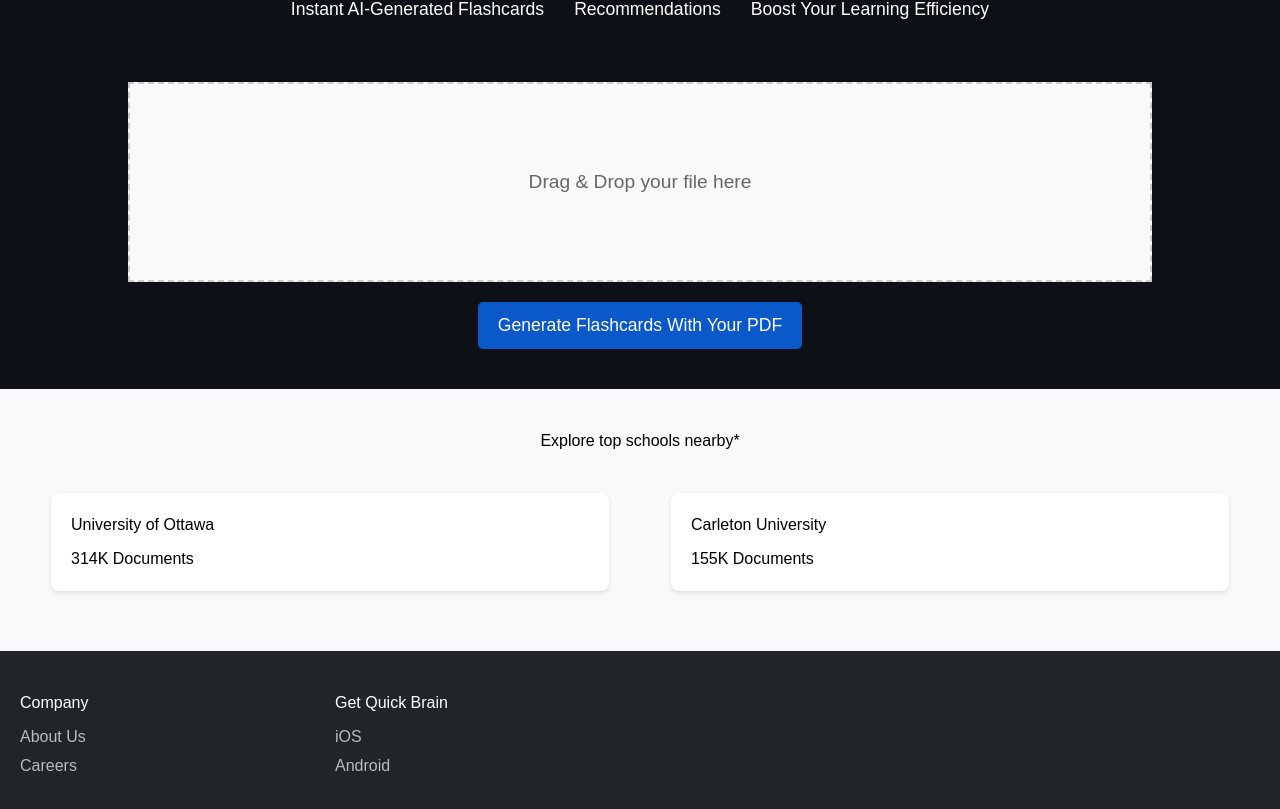
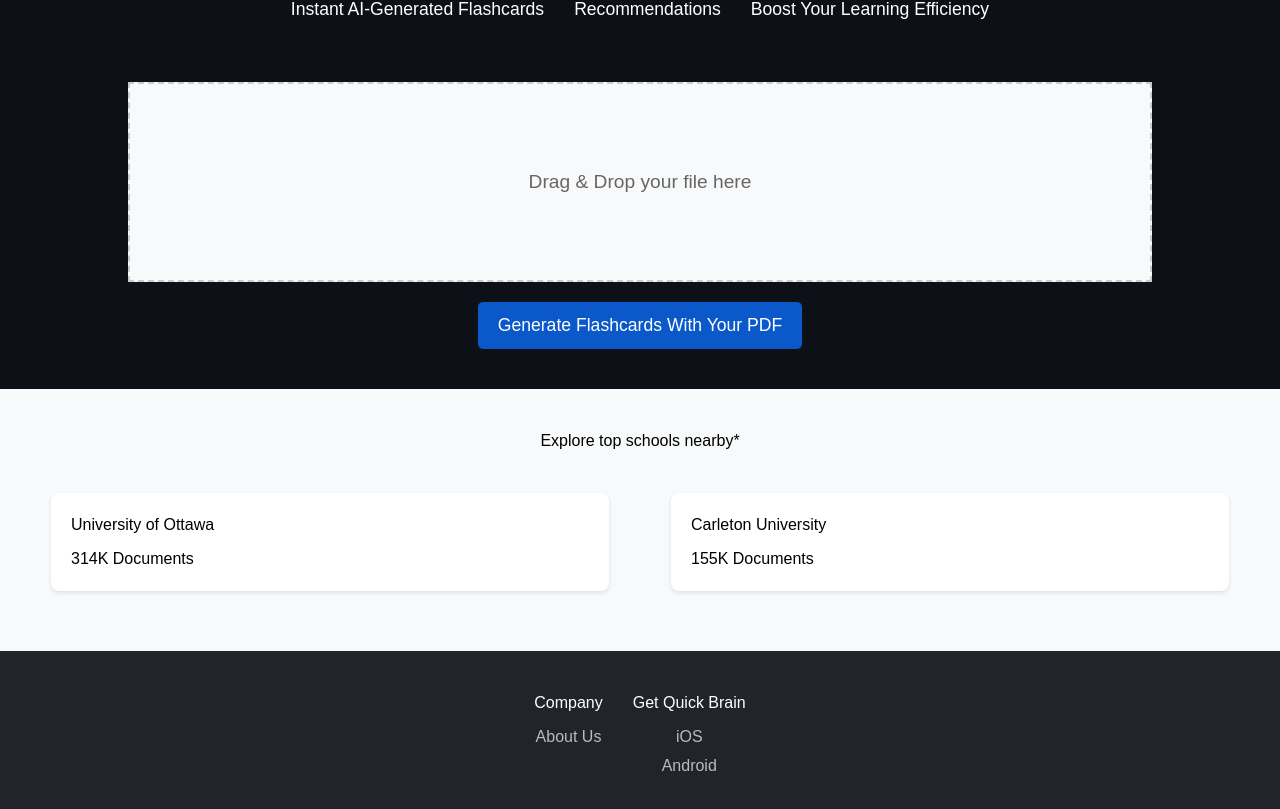
Before and after one commit to na2099/quick-brain, a Next.js app: page / in a window 1280 px wide. Shown: the part 1287-2096 px from the top of the page. Built offline with nearby package versions, Linux system fonts and the light colour scheme; no server answers.

Commit message:
Centered text in footer

```diff
--- a/app/components/Footer.tsx
+++ b/app/components/Footer.tsx
@@ -5,15 +5,20 @@ const FooterContainer = styled.div`
   background-color: #212529;
   color: white;
   padding: 40px 20px;
+  display: flex;
+  justify-content: center;
+  align-items: center;
 `;
 
 const FooterGrid = styled.div`
-  display: grid;
-  grid-template-columns: repeat(4, 1fr);
-  gap: 20px;
+  display: flex;
+  justify-content: center;
+  text-align: center;
 `;
 
-const FooterSection = styled.div``;
+const FooterSection = styled.div`
+  margin: 0 15px; /* Adds space between sections */
+`;
 
 const FooterTitle = styled.h4`
   margin-bottom: 10px;
@@ -37,15 +42,12 @@ const Footer = () => {
         <FooterSection>
           <FooterTitle>Company</FooterTitle>
           <FooterLink href="#">About Us</FooterLink>
-          <FooterLink href="#">Careers</FooterLink>
-          {/* Add more links as needed */}
         </FooterSection>
         <FooterSection>
           <FooterTitle>Get Quick Brain</FooterTitle>
           <FooterLink href="#">iOS</FooterLink>
           <FooterLink href="#">Android</FooterLink>
         </FooterSection>
-        {/* Add more sections as needed */}
       </FooterGrid>
     </FooterContainer>
   );
```
